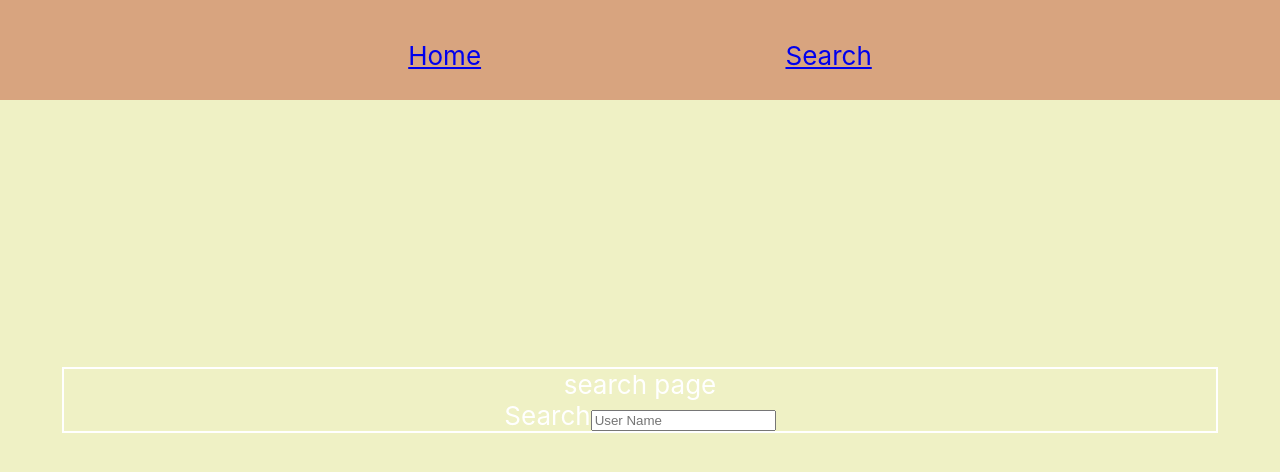
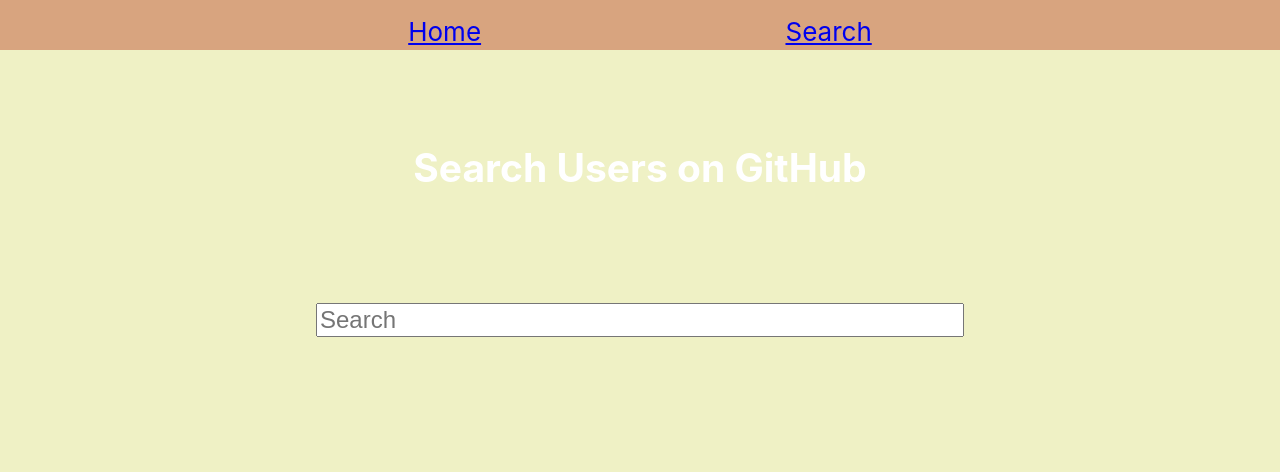
Before and after one commit to TylerEikenberg/GitHub-User-Search, a React (Create React App) app: page /search in a window 1280 px wide. Shown: the top 472 px of the page. Built offline with nearby package versions, Linux system fonts and the light colour scheme.

Commit message:
styling input

```diff
--- a/src/App/App.css
+++ b/src/App/App.css
@@ -8,7 +8,6 @@
   display: flex;
   flex-direction: column;
   align-items: center;
-  justify-content: center;
   font-size: calc(10px + 2vmin);
   color: white;
 }
@@ -22,7 +21,7 @@
   align-self: center;
   justify-content: center;
   width: 100vw;
-  height: 100px;
+  height: 50px;
   background-color: #d8a47f;
   position: fixed;
   top: 0;
@@ -33,7 +32,7 @@
   justify-content: space-around;
   padding: 0;
   width: 60%;
-  margin-top: 5vh;
+  margin-top: 2vh;
 }
 .NavBar-list {
   list-style-type: none;
--- a/src/Components/SearchBar/SearchBar.css
+++ b/src/Components/SearchBar/SearchBar.css
@@ -0,0 +1,4 @@
+.SearchBar-input {
+  width: 50vw;
+  font-size: 1.5rem;
+}
--- a/src/Components/SearchBar/SearchBar.js
+++ b/src/Components/SearchBar/SearchBar.js
@@ -5,8 +5,7 @@
   return (
     <div>
       <form onSubmit>
-        <label>Search</label>
-        <input type="text" placeholder="User Name" />
+        <input className="SearchBar-input" type="text" placeholder="Search" />
       </form>
     </div>
   );
--- a/src/Pages/SearchPage/SearchPage.css
+++ b/src/Pages/SearchPage/SearchPage.css
@@ -3,6 +3,11 @@
   flex-direction: column;
   justify-content: center;
   align-items: center;
-  border: 2px solid;
   width: 90vw;
 }
+.SearchPage-header {
+  margin-top: 18vh;
+}
+.SearchPage-searchbar-wrapper {
+  margin-top: 10vh;
+}
--- a/src/Pages/SearchPage/SearchPage.js
+++ b/src/Pages/SearchPage/SearchPage.js
@@ -5,7 +5,8 @@
 function SearchPage() {
   return (
     <div className="SearchPage-container">
-      search page
+      <h2 className="SearchPage-header">Search Users on GitHub</h2>
+      <div className="SearchPage-searchbar-wrapper"></div>
       <SearchBar />
     </div>
   );
```
